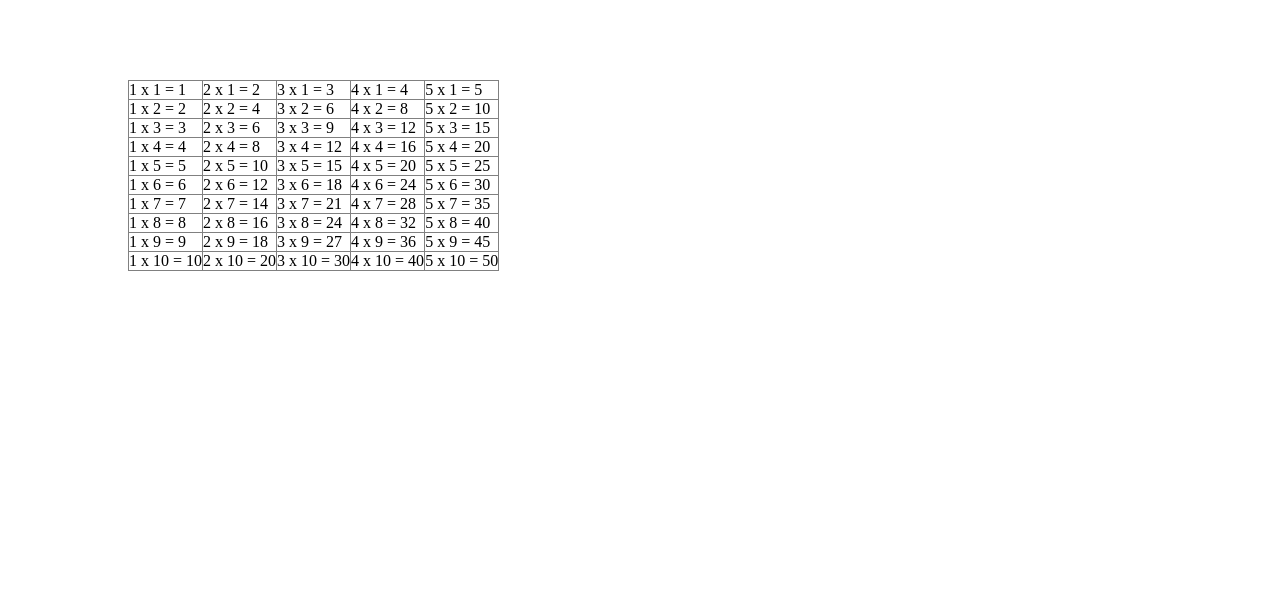
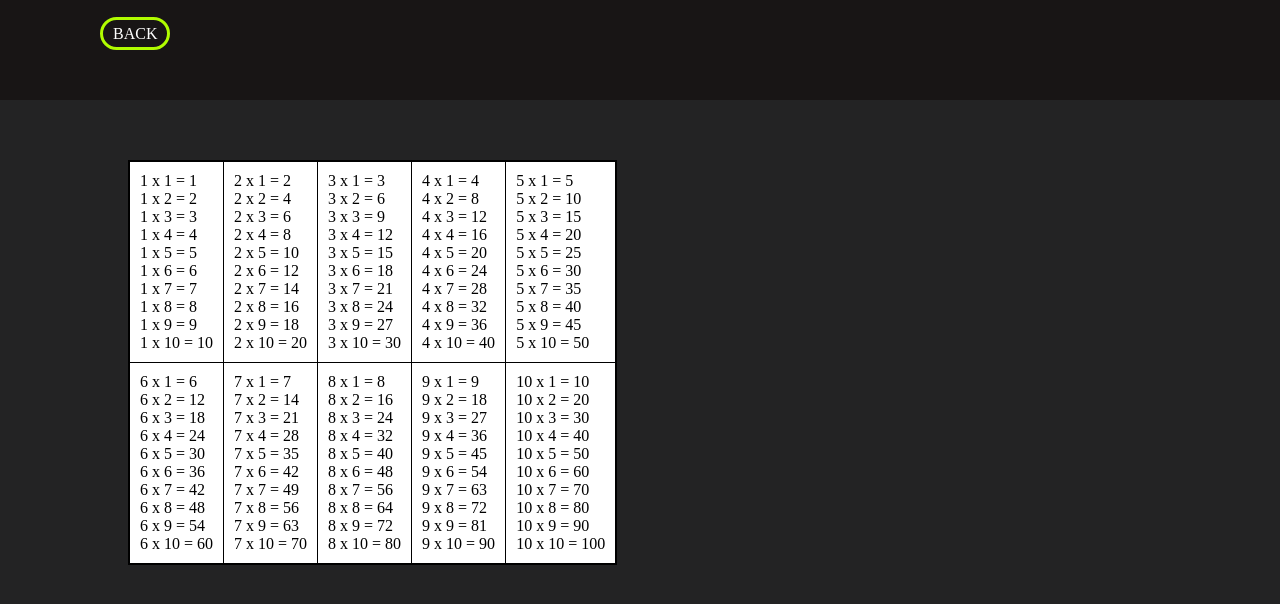
Before and after one commit to TestID22/PHPforNIX, a PHP site: page /php/multiplytable.php in a window 1280 px wide. Shown: the top 604 px of the page. Run offline with PHP 8.4, Linux system fonts and the light colour scheme.

Commit message:
add multiTable page Lesson2

```diff
--- a/nix.local/css/multiplyTable.css
+++ b/nix.local/css/multiplyTable.css
@@ -2,13 +2,46 @@
     padding: 0;
     margin: 0;
 }
+.body{
+    background: #232324;
+}
 
+.nav__multiply{
+    height: 100px;
+    background: #181515;
+}
+
+.nav__multiply a{
+    color: #ffffff;
+    padding: 5px 10px;
+    text-decoration: none;
+    border: 3px solid rgb(176, 252, 0);
+    border-radius: 25px;
+}
+
+.nav__multiply a:hover{
+    background: rgb(176, 252, 0);
+    padding: 5px 20px;
+    font-weight: bold;
+    color: #181515;
+}
+
+.back__btn{
+    padding-top: 25px;
+    padding-left: 100px;
+}
+/*------------------------- Table block  -----------------------------------*/
 table{
-     border-collapse:collapse;
+    border: 2px solid rgb(0,0,0);
+    border-collapse:collapse;
 }
 
 .m__table{
     position: absolute;
-    top:10%;
+    top:20%;
     left: 10%;
+    background: white;
 }
+.m__table td{
+    padding: 10px;
+}
--- a/nix.local/php/multiplytable.php
+++ b/nix.local/php/multiplytable.php
@@ -8,22 +8,45 @@
     <link rel="stylesheet" href="../css/multiplyTable.css">
     <title>Multi table</title>
 </head>
-<body>
+<body class="body">
+
+<nav class="nav__multiply">
+    <div class="back__btn">
+        <a href="../index.html">BACK</a>
+    </div>
+</nav>
+
 <div class="m__table">
-    <table border="1">
-     <?php
-            $rows = 10;
-            $cols = 5;
-                for($tr = 1; $tr <= $rows;$tr++) {
-                    echo "\t\t<tr>\n";
-                    for($td = 1; $td <= $cols;$td++){
-                        echo "\t\t<td>{$td} x {$tr} = ".$td * $tr ."</td>\n";
-                    }
-                    echo "</tr>\n";
-                }
-    ?>
+    <table border="2">
+        <tr>
+            <td><?php showMultyTable(1);?></td>
+            <td><?php showMultyTable(2);?></td>
+            <td><?php showMultyTable(3);?></td>
+            <td><?php showMultyTable(4);?></td>
+            <td><?php showMultyTable(5);?></td>
+        </tr>
+        <tr>
+            <td><?php showMultyTable(6);?></td>
+            <td><?php showMultyTable(7);?></td>
+            <td><?php showMultyTable(8);?></td>
+            <td><?php showMultyTable(9);?></td>
+            <td><?php showMultyTable(10);?></td>
+        </tr>
+
+
+    </table>
 </div>
 
-</table>
+
+
+<?php
+    function showMultyTable($multuplier){
+    for($i = 1;$i <= 10;$i++){
+        echo "$multuplier x $i = ". $multuplier * $i ."<br>";
+    }
+}
+
+?>
+
 </body>
 </html>
--- a/nix.local/php/reversestring.php
+++ b/nix.local/php/reversestring.php
@@ -6,7 +6,7 @@
           content="width=device-width, user-scalable=no, initial-scale=1.0, maximum-scale=1.0, minimum-scale=1.0">
     <meta http-equiv="X-UA-Compatible" content="ie=edge">
     <link rel="stylesheet" href="/css/style.css">
-    <title>Document</title>
+    <title>Reverse My String</title>
 </head>
 <body>
 
```
Also changed, not shown: nix.local/pages/lesson2.html (deleted, +0 -13 lines).
